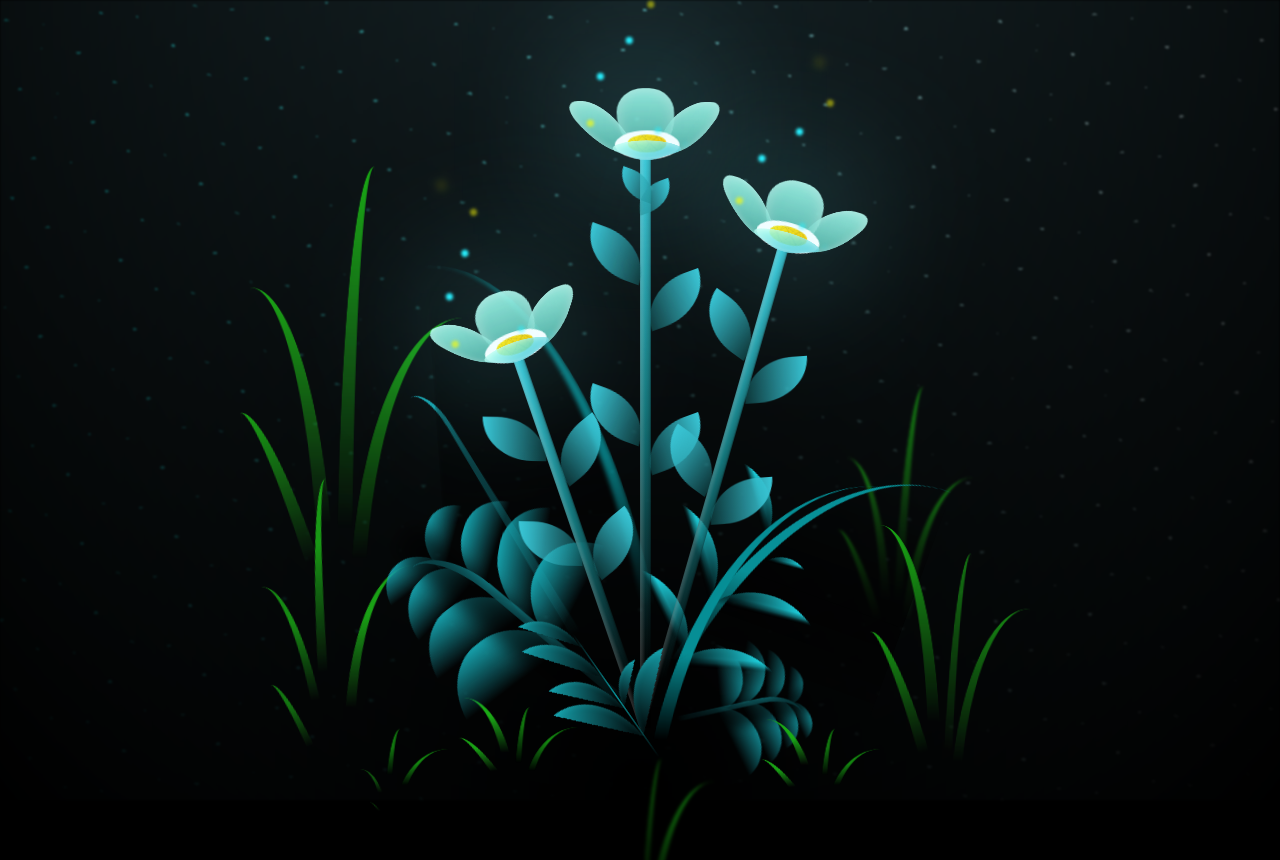
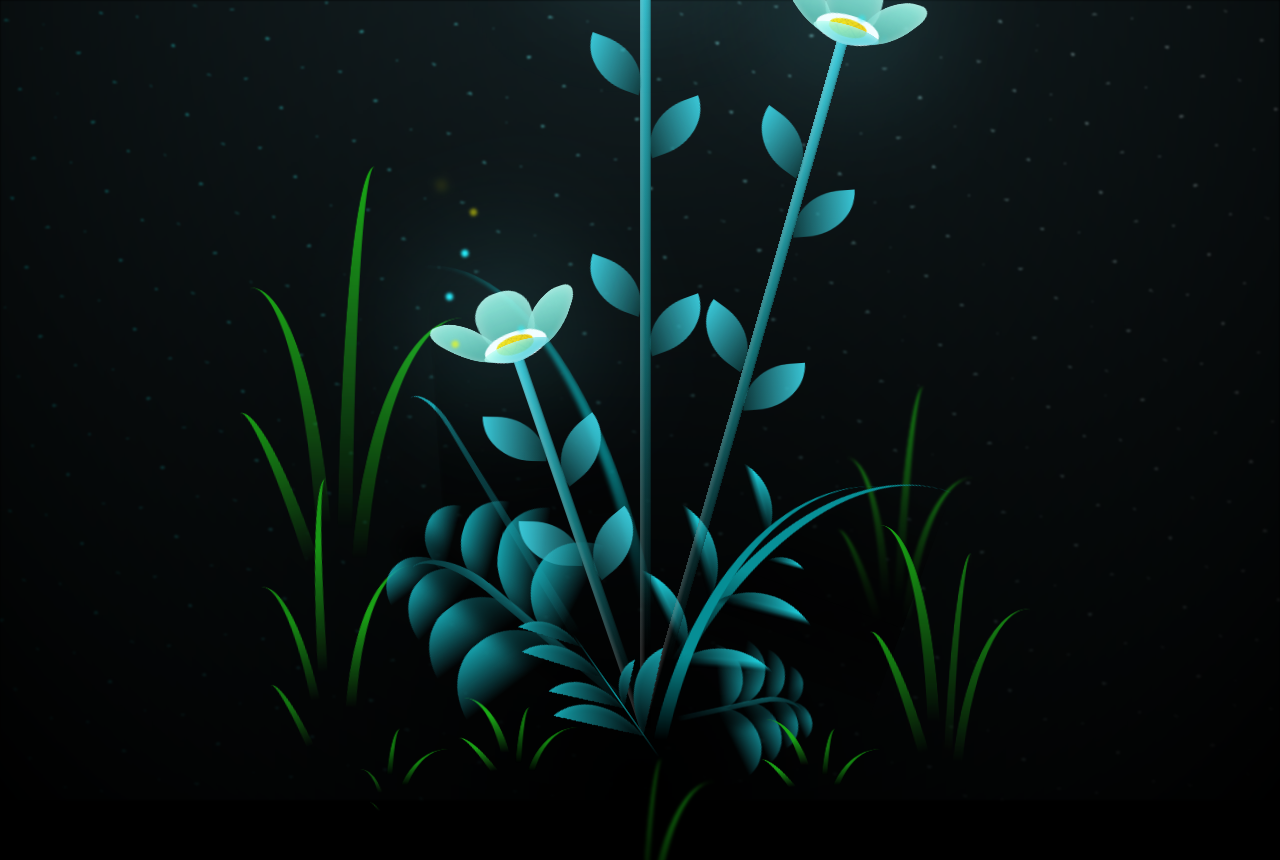
Before and after one commit to Chaivut2460/flower, a plain HTML site: page flower.html in a window 1280 px wide. Shown: the top 860 px of the page. Drawn offline with Linux system fonts and the light colour scheme.

Commit message:
Update main.css

```diff
--- a/css/main.css
+++ b/css/main.css
@@ -79,7 +79,7 @@ body {
   animation: moving-flower-1 4s linear infinite;
 }
 .flower--1 .flower__line {
-  height: 80vmin;
+  height: 110vmin;
   -webkit-animation-delay: 0.3s;
   animation-delay: 0.3s;
 }
@@ -114,7 +114,7 @@ body {
   animation: moving-flower-2 4s linear infinite;
 }
 .flower--2 .flower__line {
-  height: 70vmin;
+  height: 100vmin;
   -webkit-animation-delay: 0.6s;
   animation-delay: 0.6s;
 }
```
